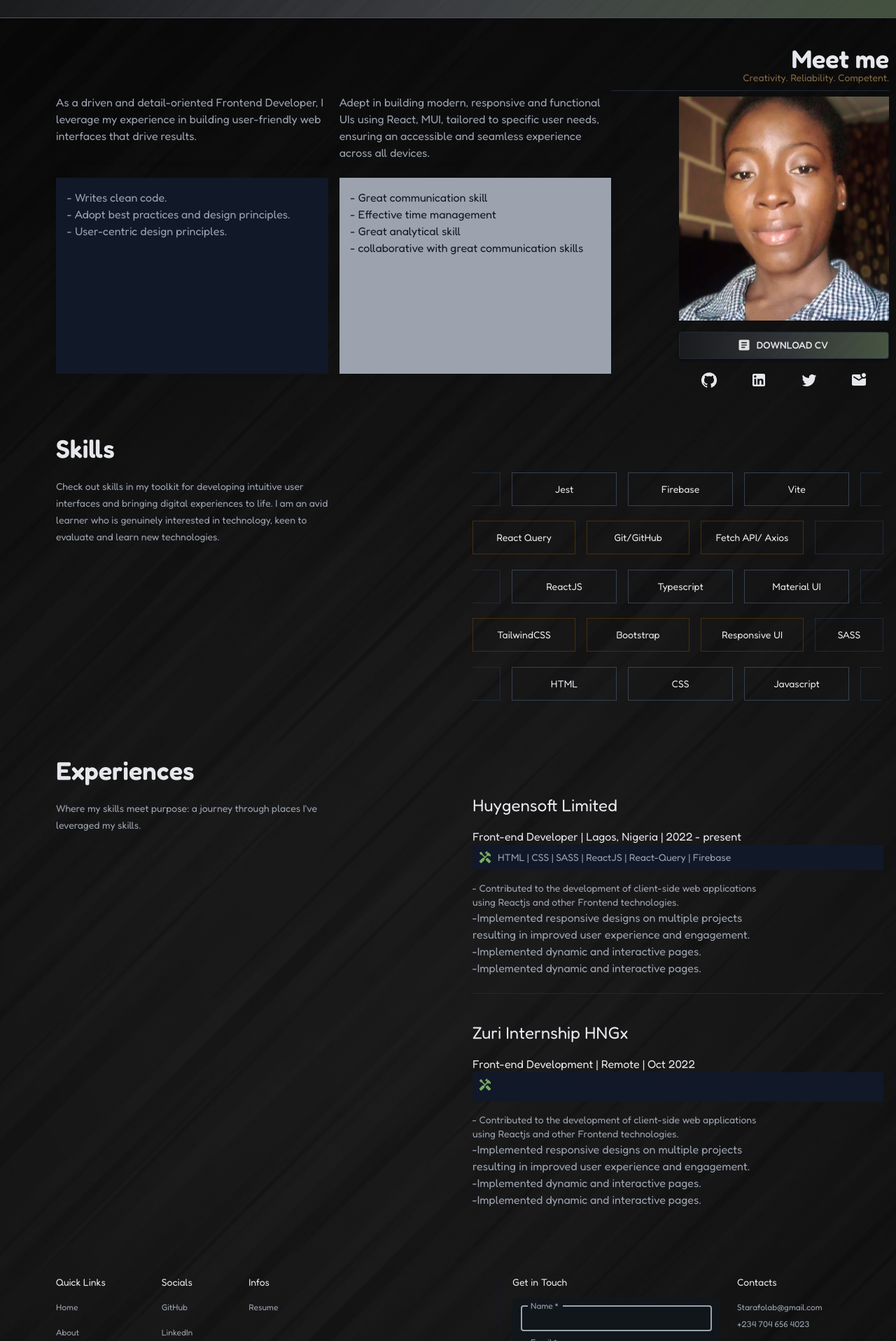
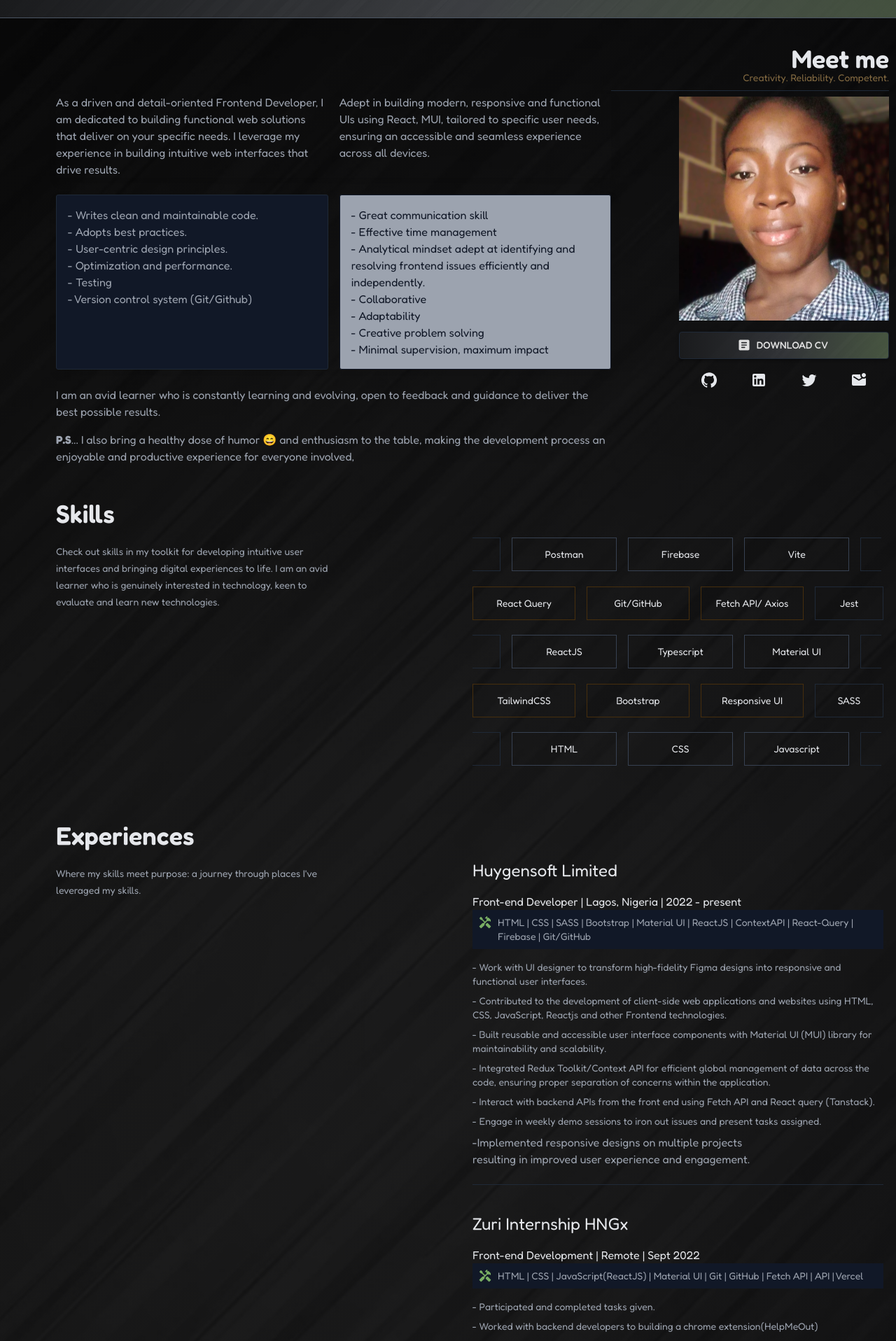
Before and after one commit to Hestia-Arc/react-portfolio, a React (Create React App) app: page /about in a window 1280 px wide. Shown: the part 44-1960 px from the top of the page at 70% size. Built offline with nearby package versions, Linux system fonts and the light colour scheme.

Commit message:
update about/project sections

```diff
--- a/src/components/about/About.js
+++ b/src/components/about/About.js
@@ -67,7 +67,6 @@ const TextBox = styled(Typography)({
   // fontWeight: 300,
   // lineHeight: "1.8rem",
 });
-
 
 export default function About() {
   const theme = useTheme();
@@ -148,8 +147,8 @@ export default function About() {
             >
               {/* --------1 */}
               <Stack
-                direction={{xs: "column",sm:"row"}}
-                spacing={{xs:4, sm: 2, md:2}}
+                direction={{ xs: "column", sm: "row" }}
+                spacing={{ xs: 4, sm: 2, md: 2 }}
                 sx={{
                   // border: `solid 1px ${colors.grey[900]}`,
                   boxShadow: "2px 6px 12px rgba(0,0,0,.1)",
@@ -158,27 +157,27 @@ export default function About() {
                   // padding: 4,
                   // width: { xs: "100%", sm: "60%" },
                 }}
-                mt={{xs: 3,sm: 13.5}}
+                mt={{ xs: 3, sm: 13.5 }}
               >
                 <TextBox variant="baseText">
                   {" "}
-                  As a driven and detail-oriented Frontend Developer, I leverage
-                  my experience in building user-friendly web interfaces that
-                  drive results.
+                  As a driven and detail-oriented Frontend Developer, I am
+                  dedicated to building functional web solutions that deliver on
+                  your specific needs. I leverage my experience in building
+                  intuitive web interfaces that drive results.
                 </TextBox>
 
                 <TextBox variant="baseText">
                   Adept in building modern, responsive and functional UIs using
-                  React, MUI, tailored to specific user needs,
-                  ensuring an accessible and seamless experience across all
-                  devices.
+                  React, MUI, tailored to specific user needs, ensuring an
+                  accessible and seamless experience across all devices.
                 </TextBox>
               </Stack>
 
               {/* ---------2 */}
               <Stack
-                direction={{xs: "column",sm:"row"}}
-                spacing={{xs:4, sm: 2, md:2}}
+                direction={{ xs: "column", sm: "row" }}
+                spacing={{ xs: 4, sm: 2, md: 2 }}
                 sx={{
                   // border: `solid 1px ${colors.grey[900]}`,
                   boxShadow: "2px 6px 12px rgba(0,0,0,.1)",
@@ -191,27 +190,40 @@ export default function About() {
               >
                 <Stack
                   sx={{
-                    height: "280px",
+                    // height: "280px",
                     width: "100%",
                     backgroundColor: colors.grey[900],
-                    // color: colors.grey[900],
-                    // opacity: 0.5
+                    border: `1px solid ${colors.grey[800]}`,
+                    borderRadius: "3px"
                   }}
                   p={2}
                 >
-                  <TextBox variant="baseText">- Writes clean code.</TextBox>
-                  <TextBox variant="baseText">- Adopt best practices and design principles.</TextBox>
-                  <TextBox variant="baseText">- User-centric design principles.</TextBox>
-                  <TextBox variant="baseText"></TextBox>
+                  <TextBox variant="baseText">
+                    - Writes clean and maintainable code.
+                  </TextBox>
+                  <TextBox variant="baseText">- Adopts best practices.</TextBox>
+                  <TextBox variant="baseText">
+                    - User-centric design principles.
+                  </TextBox>
+                  <TextBox variant="baseText">
+                    - Optimization and performance.
+                  </TextBox>
+                  <TextBox variant="baseText">- Testing</TextBox>
+                  <TextBox variant="baseText">
+                    - Version control system (Git/Github)
+                  </TextBox>
+                  {/* <TextBox variant="baseText">- </TextBox> */}
                 </Stack>
 
+                {/* soft skills */}
                 <Stack
                   sx={{
-                    height: "280px",
+                    height: "fit-content",
                     width: "100%",
                     backgroundColor: colors.grey[400],
                     color: colors.grey[900],
-
+                    border: `1px solid ${colors.grey[900]}`,
+                    borderRadius: "3px"
                     // opacity: 0.5
                   }}
                   p={2}
@@ -222,75 +234,46 @@ export default function About() {
                   <TextBox variant="baseText">
                     - Effective time management
                   </TextBox>
-                  <TextBox variant="baseText">- Great analytical skill</TextBox>
-                  <TextBox variant="baseText">- collaborative
-                  with great communication skills</TextBox>
-                  <TextBox variant="baseText"></TextBox>
-                </Stack>
-
-                {/* <TextBox variant="baseText">
-                  {" "}
-                  <TaskAltRoundedIcon color="blue" /> Effective time management{" "}
-                </TextBox>
-
-                <TextBox variant="baseText">
-                  {" "}
-                  <TaskAltRoundedIcon color="blue" /> Writes clean &
-                  maintainable code.
-                </TextBox>
-
-                <TextBox variant="baseText">
-                  <TaskAltRoundedIcon />A passion for exploring emerging
-                  technologies.
-                </TextBox>
-
-                <Stack>
-                  More in my toolbelt includes; <br />
-                  <TextBox>-HTML,CSS3, JavaScript.</TextBox>
                   <TextBox variant="baseText">
-                    {" "}
-                    -CSS Preprocessor/framework (SASS & Bootstrap){" "}
+                    - Analytical mindset adept at identifying and resolving
+                    frontend issues efficiently and independently.
+                  </TextBox>
+                  <TextBox variant="baseText">- Collaborative</TextBox>
+                  <TextBox variant="baseText">- Adaptability</TextBox>
+                  <TextBox variant="baseText">
+                    - Creative problem solving{" "}
                   </TextBox>
                   <TextBox variant="baseText">
-                    {" "}
-                    -Version control system (Git)
+                    - Minimal supervision, maximum impact
                   </TextBox>
-                  <TextBox variant="baseText"> -React Query </TextBox>
-                  <TextBox variant="baseText">
-                    {" "}
-                    -Testing framework (Jest) for code quality assurance.
-                  </TextBox>
-                  <TextBox variant="baseText">
-                    {" "}
-                    -User-centric design principles.
-                  </TextBox>
-                  <TextBox variant="baseText">
-                    I thrive in collaborative environments where I can learn
-                    from others and continuously challenge myself.
-                  </TextBox>
-                  <TextBox variant="baseText">
-                    Seeking exciting frontend challenges! Share your current
-                    project's UI pain points and let's brainstorm solutions
-                    together. Don't hesitate to reach out - I'm happy to help!
-                  </TextBox>
+
+                  {/* <TextBox variant="baseText"></TextBox> */}
                 </Stack>
+              </Stack>
 
-                <TextBox variant="baseText">
-                  I am an avid learner who is genuinely interested in technology
-                  and passionate about bringing digital experiences to life.
-                </TextBox>
-                <TextBox variant="baseText">
-                  Keen to evaluate and learn new technologies, collaborative
-                  with great communication skills. Focused on developing high
-                  quality products and services.{" "}
-                </TextBox> */}
+              {/* ---------3 */}
+              <Stack spacing={2} mt={3} sx={{
+                                  color: colors.grey[400],
+
+              }}>
+
+                <Typography variant="baseText">
+                  I am an avid learner who is constantly learning and evolving,
+                  open to feedback and guidance to deliver the best possible results.
+                </Typography>
+
+                <Typography  variant="baseText">
+                  <strong>P.S</strong>... I also bring a healthy dose of humor 😄 and
+                  enthusiasm to the table, making the development process an
+                  enjoyable and productive experience for everyone involved,
+                </Typography>
               </Stack>
             </Box>
 
             {/* ==================== */}
             {/* AVATAR */}
             <Stack
-              alignItems={{xs: "center",sm:"flex-end"}}
+              alignItems={{ xs: "center", sm: "flex-end" }}
               sx={{
                 flex: 1,
                 // border: "1px solid white",
@@ -304,11 +287,17 @@ export default function About() {
                 mt={6}
                 pb={1}
                 mb={1}
-                sx={{width: "100%", borderBottom: `0.5px solid ${colors.grey[800]}` }}
+                sx={{
+                  width: "100%",
+                  borderBottom: `0.5px solid ${colors.grey[800]}`,
+                }}
               >
                 <Typography variant="xsDisplay">Meet me</Typography>
                 {/* <Divider orientation="vertical" variant="middle" flexItem /> */}
-                <Typography variant="smText" sx={{ color: colors.goldAccent[400] }}>
+                <Typography
+                  variant="smText"
+                  sx={{ color: colors.goldAccent[400] }}
+                >
                   Creativity. Reliability. Competent.
                 </Typography>
               </Stack>
@@ -318,14 +307,17 @@ export default function About() {
                 src={picture}
                 variant="square"
                 alt="Developer's"
-                sx={{ width: {xs: 310, sm: 195,md: 231,lg:300}, height: {xs: 320, sm: 233, md: 269,lg: 320 }}}
+                sx={{
+                  width: { xs: 310, sm: 195, md: 231, lg: 300 },
+                  height: { xs: 320, sm: 233, md: 269, lg: 320 },
+                }}
                 loading="lazy"
               />
 
               <Stack
                 spacing={1}
                 alignItems="center"
-                sx={{ width: { xs: "100%", sm: 195,md: 231,lg:300} }}
+                sx={{ width: { xs: "100%", sm: 195, md: 231, lg: 300 } }}
                 mt={2}
               >
                 <a href={CV} download="Esther's Cv" style={{ width: "100%" }}>
@@ -405,16 +397,20 @@ export default function About() {
                 Skills
               </Typography>
 
-              <Box sx={{ width: { xs: "100%", sm: "200px",md: "325px",lg:"400px" }, color: colors.grey[400] }}>
+              <Box
+                sx={{
+                  width: { xs: "100%", sm: "200px", md: "325px", lg: "400px" },
+                  color: colors.grey[400],
+                }}
+              >
                 <Typography
                   variant="smText"
                   // sx={{ borderBottom: "1px solid #ebebeb" }}
                 >
-                  Check out skills in my toolkit for developing intuitive user interfaces and
-                  bringing digital experiences to life.
-                  I am an avid learner who is genuinely interested in technology,
-                  keen to evaluate and learn new technologies.
-
+                  Check out skills in my toolkit for developing intuitive user
+                  interfaces and bringing digital experiences to life. I am an
+                  avid learner who is genuinely interested in technology, keen
+                  to evaluate and learn new technologies.
                 </Typography>
               </Box>
             </Stack>
@@ -422,7 +418,7 @@ export default function About() {
             {/* BOX-2 */}
             <Box
               sx={{
-                flex: {xs:1, sm: 2, md: 1},
+                flex: { xs: 1, sm: 2, md: 1 },
                 display: { xs: "flex", sm: "block" },
                 overflowX: "auto",
                 borderBottom: {
@@ -439,7 +435,7 @@ export default function About() {
               }}
               p={1}
               pt={8}
-              ml={{sm:3, md:0}}
+              ml={{ sm: 3, md: 0 }}
             >
               <Grid
                 container
@@ -455,7 +451,7 @@ export default function About() {
               >
                 {/* row-1 */}
                 <Grid item xs={12}>
-                  <BrickDesignTwo tag1="Jest" tag2="Firebase" tag3="Vite" />
+                  <BrickDesignTwo tag1="Postman" tag2="Firebase" tag3="Vite" />
                 </Grid>
 
                 {/* row-2 */}
@@ -464,6 +460,7 @@ export default function About() {
                     tag1="React Query"
                     tag2="Git/GitHub"
                     tag3="Fetch API/ Axios"
+                    tag4="Jest"
                   />
                 </Grid>
 
@@ -518,12 +515,18 @@ export default function About() {
                 Experiences
               </Typography>
 
-              <Box sx={{ width: { xs: "100%", sm: "200px",md: "325px",lg:"400px" }, color: colors.grey[400] }}>
+              <Box
+                sx={{
+                  width: { xs: "100%", sm: "200px", md: "325px", lg: "400px" },
+                  color: colors.grey[400],
+                }}
+              >
                 <Typography
                   variant="smText"
                   // sx={{ borderBottom: "1px solid #ebebeb" }}
                 >
-                 Where my skills meet purpose: a journey through places I've leveraged my skills.
+                  Where my skills meet purpose: a journey through places I've
+                  leveraged my skills.
                   {/* and contributing to
                   impactful projects. */}
                 </Typography>
@@ -533,7 +536,7 @@ export default function About() {
             {/* BOX-2 */}
             <Box
               sx={{
-                flex: {xs:1, sm: 2, md: 1},
+                flex: { xs: 1, sm: 2, md: 1 },
                 // position: "absolute",
                 // top: 0,
                 // right: 0,
@@ -543,7 +546,7 @@ export default function About() {
               }}
               p={1}
               pt={8}
-              ml={{sm:5, md:0}}
+              ml={{ sm: 5, md: 0 }}
             >
               {/* exp 1 */}
               <Stack
@@ -558,35 +561,58 @@ export default function About() {
                   <Typography>
                     Front-end Developer | Lagos, Nigeria | 2022 - present
                   </Typography>
-                  <Stack direction='row' spacing={1}
+                  <Stack
+                    direction="row"
+                    spacing={1}
                     sx={{ backgroundColor: colors.grey[900], padding: 1 }}
                   >
                     <HandymanRoundedIcon fontSize="small" color="primary" />
-                    <Typography variant="smText" sx={{color: colors.grey[400]}}>HTML | CSS | SASS | ReactJS | React-Query | Firebase </Typography>
+                    <Typography
+                      variant="smText"
+                      sx={{ color: colors.grey[400] }}
+                    >
+                      HTML | CSS | SASS | Bootstrap | Material UI | ReactJS |
+                      ContextAPI | React-Query | Firebase | Git/GitHub
+                    </Typography>
                   </Stack>
                 </Stack>
 
                 {/* -..... */}
-                <Stack sx={{color: colors.grey[400]}}>
+                <Stack spacing={1} sx={{ color: colors.grey[400] }}>
+                  <Typography variant="smText">
+                    - Work with UI designer to transform high-fidelity Figma
+                    designs into responsive and functional user interfaces.
+                  </Typography>
                   <Typography variant="smText">
                     - Contributed to the development of client-side web
-                    applications <br />
-                    using Reactjs and other Frontend technologies.
+                    applications and websites using HTML, CSS, JavaScript,
+                    Reactjs and other Frontend technologies.
+                  </Typography>
+                  <Typography variant="smText">
+                    - Built reusable and accessible user interface components
+                    with Material UI (MUI) library for maintainability and
+                    scalability.
+                  </Typography>
+                  <Typography variant="smText">
+                    - Integrated Redux Toolkit/Context API for efficient global
+                    management of data across the code, ensuring proper
+                    separation of concerns within the application.
+                  </Typography>
+                  <Typography variant="smText">
+                    - Interact with backend APIs from the front end using Fetch
+                    API and React query (Tanstack).
+                  </Typography>
+                  <Typography variant="smText">
+                    - Engage in weekly demo sessions to iron out issues and
+                    present tasks assigned.
                   </Typography>
                   <Typography>
                     -Implemented responsive designs on multiple projects <br />
                     resulting in improved user experience and engagement.
                   </Typography>
-                  <Typography>
-                    -Implemented dynamic and interactive pages.
-                  </Typography>
-                  <Typography>
-                    -Implemented dynamic and interactive pages.
-                  </Typography>
-                  {/* <Typography></Typography> */}
-                  {/* <Typography></Typography> */}
-                  {/* <Typography></Typography> */}
-                  {/* <Typography></Typography> */}
+
+                  {/* <Typography variant="smText"></Typography>
+                  <Typography variant="smText"></Typography> */}
                 </Stack>
               </Stack>
 
@@ -595,36 +621,35 @@ export default function About() {
                 <Typography variant="xxlText">Zuri Internship HNGx</Typography>
                 <Stack>
                   <Typography>
-                    Front-end Development | Remote | Oct 2022
+                    Front-end Development | Remote | Sept 2022
                   </Typography>
-                  <Typography
+                  <Stack
+                    direction="row"
+                    spacing={1}
                     sx={{ backgroundColor: colors.grey[900], padding: 1 }}
                   >
                     <HandymanRoundedIcon fontSize="small" color="primary" />
-                  </Typography>
+                    <Typography
+                      variant="smText"
+                      sx={{ color: colors.grey[400] }}
+                    >
+                      HTML | CSS | JavaScript(ReactJS) | Material UI | Git |
+                      GitHub | Fetch API | API | Vercel
+                    </Typography>
+                  </Stack>
                 </Stack>
 
                 {/* -..... */}
-                <Stack sx={{color: colors.grey[400]}}>
+                <Stack spacing={1} sx={{ color: colors.grey[400] }}>
                   <Typography variant="smText">
-                    - Contributed to the development of client-side web
-                    applications <br />
-                    using Reactjs and other Frontend technologies.
+                    - Participated and completed tasks given.
                   </Typography>
-                  <Typography>
-                    -Implemented responsive designs on multiple projects <br />
-                    resulting in improved user experience and engagement.
+                  <Typography variant="smText">
+                    - Worked with backend developers to building a chrome
+                    extension(HelpMeOut)
                   </Typography>
-                  <Typography>
-                    -Implemented dynamic and interactive pages.
-                  </Typography>
-                  <Typography>
-                    -Implemented dynamic and interactive pages.
-                  </Typography>
-                  {/* <Typography></Typography> */}
-                  {/* <Typography></Typography> */}
-                  {/* <Typography></Typography> */}
-                  {/* <Typography></Typography> */}
+                  {/* <Typography variant="smText"></Typography> */}
+                  {/* <Typography variant="smText"></Typography> */}
                 </Stack>
               </Stack>
             </Box>
@@ -652,20 +677,20 @@ function BrickDesignOne({ tag1, tag2, tag3, tag4 }) {
   return (
     <Stack
       direction="row"
-      spacing={{xs:2, sm: 1, md:2}}
+      spacing={{ xs: 2, sm: 1, md: 2 }}
       sx={{
         height: "3rem",
         // border: "1px solid white"
       }}
     >
       <StyledBox>
-        <Typography variant='smText'>{tag1}</Typography>
+        <Typography variant="smText">{tag1}</Typography>
       </StyledBox>
       <StyledBox>
-        <Typography variant='smText'>{tag2}</Typography>
+        <Typography variant="smText">{tag2}</Typography>
       </StyledBox>
       <StyledBox>
-        <Typography variant='smText'>{tag3}</Typography>
+        <Typography variant="smText">{tag3}</Typography>
       </StyledBox>
       <Box
         sx={{
@@ -676,7 +701,7 @@ function BrickDesignOne({ tag1, tag2, tag3, tag4 }) {
           justifyContent: "center",
         }}
       >
-        <Typography variant='smText'>{tag4}</Typography>
+        <Typography variant="smText">{tag4}</Typography>
       </Box>
     </Stack>
   );
@@ -692,13 +717,12 @@ function BrickDesignTwo({ tag1, tag2, tag3 }) {
     display: "flex",
     alignItems: "center",
     justifyContent: "center",
-
   });
 
   return (
     <Stack
       direction="row"
-      spacing={{xs:2, sm: 1, md:2}}
+      spacing={{ xs: 2, sm: 1, md: 2 }}
       sx={{
         height: "3rem",
         // border: "1px solid white"
@@ -712,13 +736,13 @@ function BrickDesignTwo({ tag1, tag2, tag3 }) {
         }}
       ></Box>
       <StyledBox>
-        <Typography variant='smText'>{tag1}</Typography>
+        <Typography variant="smText">{tag1}</Typography>
       </StyledBox>
       <StyledBox>
-        <Typography variant='smText'>{tag2}</Typography>
+        <Typography variant="smText">{tag2}</Typography>
       </StyledBox>
       <StyledBox>
-        <Typography variant='smText'>{tag3}</Typography>
+        <Typography variant="smText">{tag3}</Typography>
       </StyledBox>
       <Box
         sx={{
--- a/src/components/home/Recents.jsx
+++ b/src/components/home/Recents.jsx
@@ -18,7 +18,7 @@ function Recents() {
 
 export default Recents;
 
-function Card(props) {
+export function Card(props) {
   const theme = useTheme();
   const colors = tokens(theme.palette.mode);
   const { id, title, img, link, desc, stack } = props.project;
@@ -41,7 +41,7 @@ function Card(props) {
         sx={{
           height: "195px",
           //   border: `1px solid ${colors.grey[300]}`,
-          background: `url(${img})`,
+          background: img.length === 0 ? colors.grey[300] : `url(${img})`,
           backgroundPosition: "top center",
           backgroundRepeat: "no-repeat",
           backgroundSize: "cover",
@@ -56,7 +56,7 @@ function Card(props) {
             justifyContent="space-between"
             alignItems="center"
           >
-            <Typography variant="mdText" fontWeight={600}>
+            <Typography variant="mdText" fontWeight={600} >
               {title}
             </Typography>
 
```
Also changed, not shown: src/components/home/Home.js (+26 -9 lines), src/components/project/Project.js (+18 -6 lines), src/data/projectData.jsx (+18 -9 lines).
